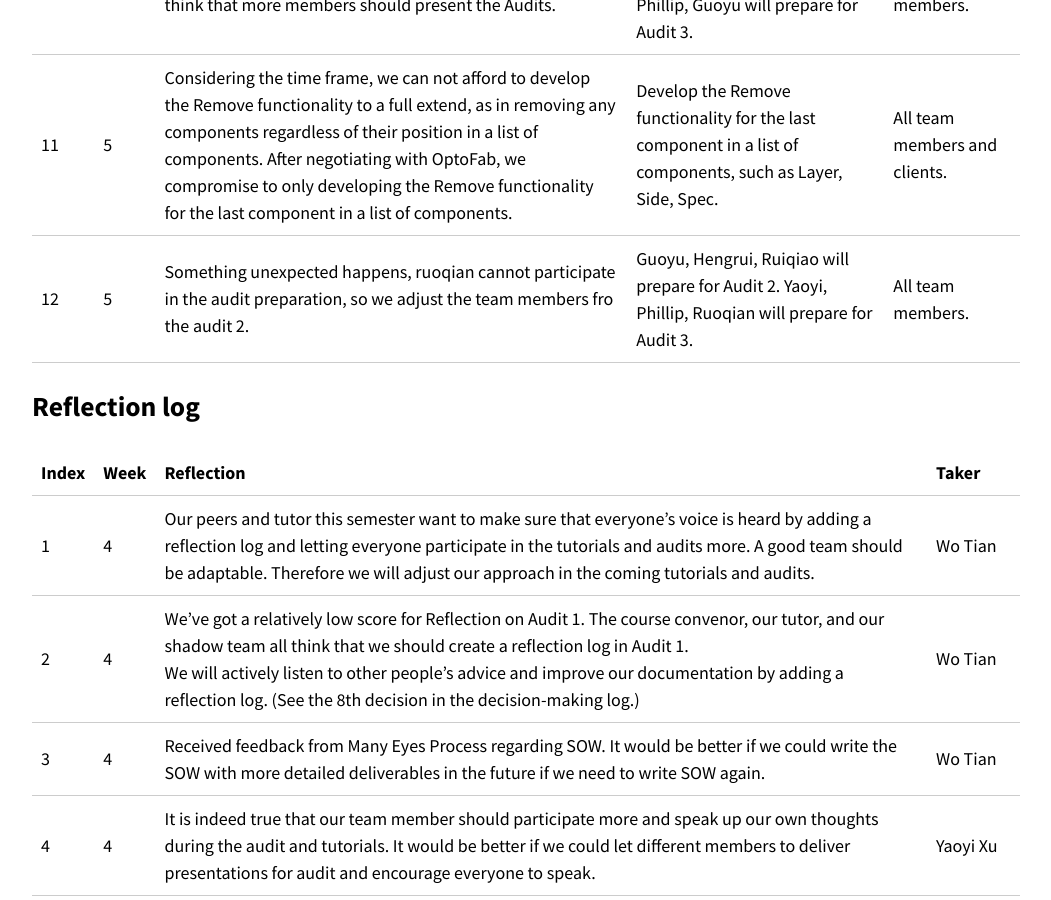
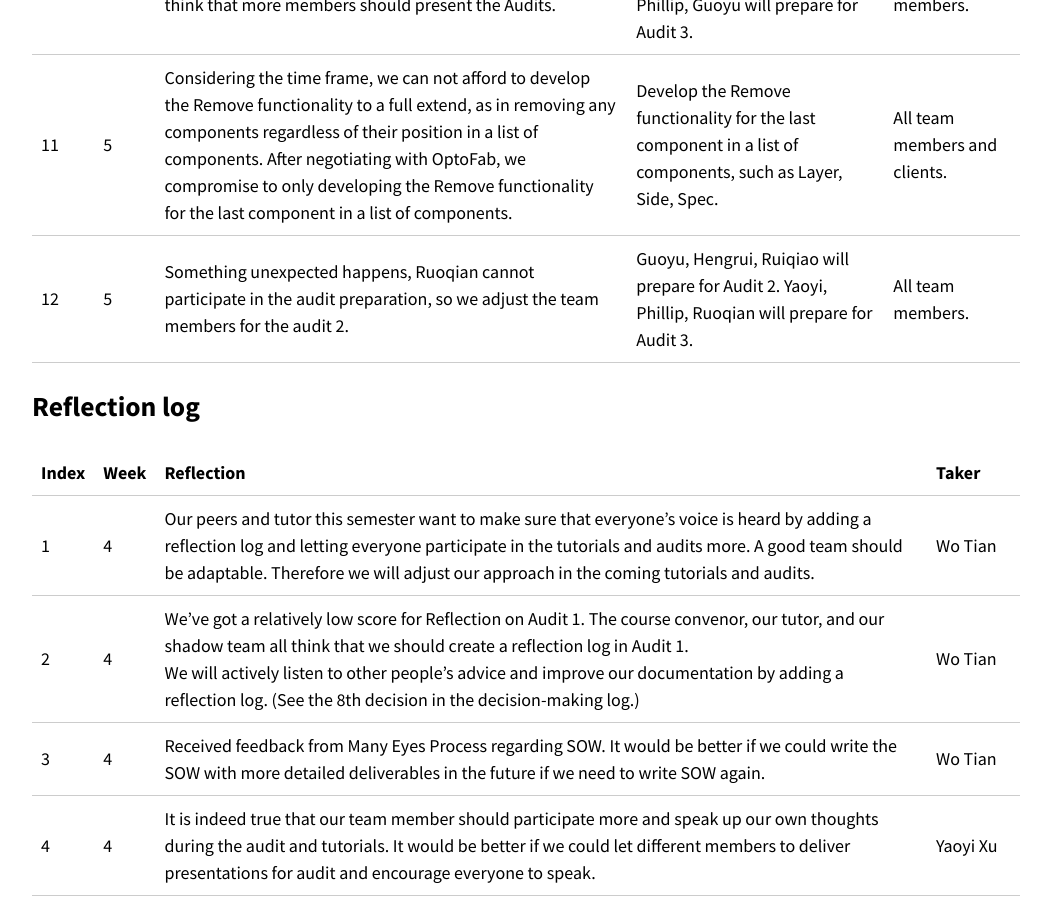
Before and after one commit to optofab/optofab.github.io, a Jekyll site: the page built from logs.md, in a window 1280 px wide and 900 px high, scrolled down 25783 px. Shown: the whole window, without its empty margins (114-1165 px from the left). Built offline with Jekyll 4.4.1, drawn with Linux system fonts in a browser that asks for light colours; nearby versions of some CDN libraries; emoji names are drawn with the system emoji font.

Commit message:
fix typo

```diff
--- a/logs.md
+++ b/logs.md
@@ -901,7 +901,7 @@ Decision making logs from previous semester: [link hosted on Confluence](https:/
 | 9         | 4        | Reflecting on feedback from Audit 1, The course convenor, our tutor, and our shadow team all think that we should create a reflection log in Audit 1.                                                                                                                                                                                                                                                                                                                                                                           | We will actively listen to other people's advice and improve our documentation by adding a reflection log.                                                                                                                                                                                                                                                                                                                          | All team members.                                   |
 | 10         | 5        | Reflecting on feedback from Audit 1, many stakeholders think that more members should present the Audits.                                                                                                                                                                                                                                                                                                                                                                          | Ruoqian, Hengrui, Ruiqiao will prepare for Audit 2. Yaoyi, Phillip, Guoyu will prepare for Audit 3.                                                                                                                                                                                                                                                                                                                          | All team members.                                   |
 | 11         | 5        | Considering the time frame, we can not afford to develop the Remove functionality to a full extend, as in removing any components regardless of their position in a list of components. After negotiating with OptoFab, we compromise to only developing the Remove functionality for the last component in a list of components.                                                                                                                                                                                                                                                                                                                                                                        | Develop the Remove functionality for the last component in a list of components, such as Layer, Side, Spec.                                                                                                                                                                                                                                                                                                                          | All team members and clients.                                   |
-| 12         | 5        | Something unexpected happens, ruoqian cannot participate in the audit preparation, so we adjust the team members fro the audit 2.                                                                                                                                                                                                                                                                                                                                                                         | Guoyu, Hengrui, Ruiqiao will prepare for Audit 2. Yaoyi, Phillip, Ruoqian will prepare for Audit 3.                                                                                                                                                                                                                                                                                                                          | All team members.                                   |
+| 12         | 5        | Something unexpected happens, Ruoqian cannot participate in the audit preparation, so we adjust the team members for the audit 2.                                                                                                                                                                                                                                                                                                                                                                         | Guoyu, Hengrui, Ruiqiao will prepare for Audit 2. Yaoyi, Phillip, Ruoqian will prepare for Audit 3.                                                                                                                                                                                                                                                                                                                          | All team members.                                   |
 
 ## Reflection log
 
```
